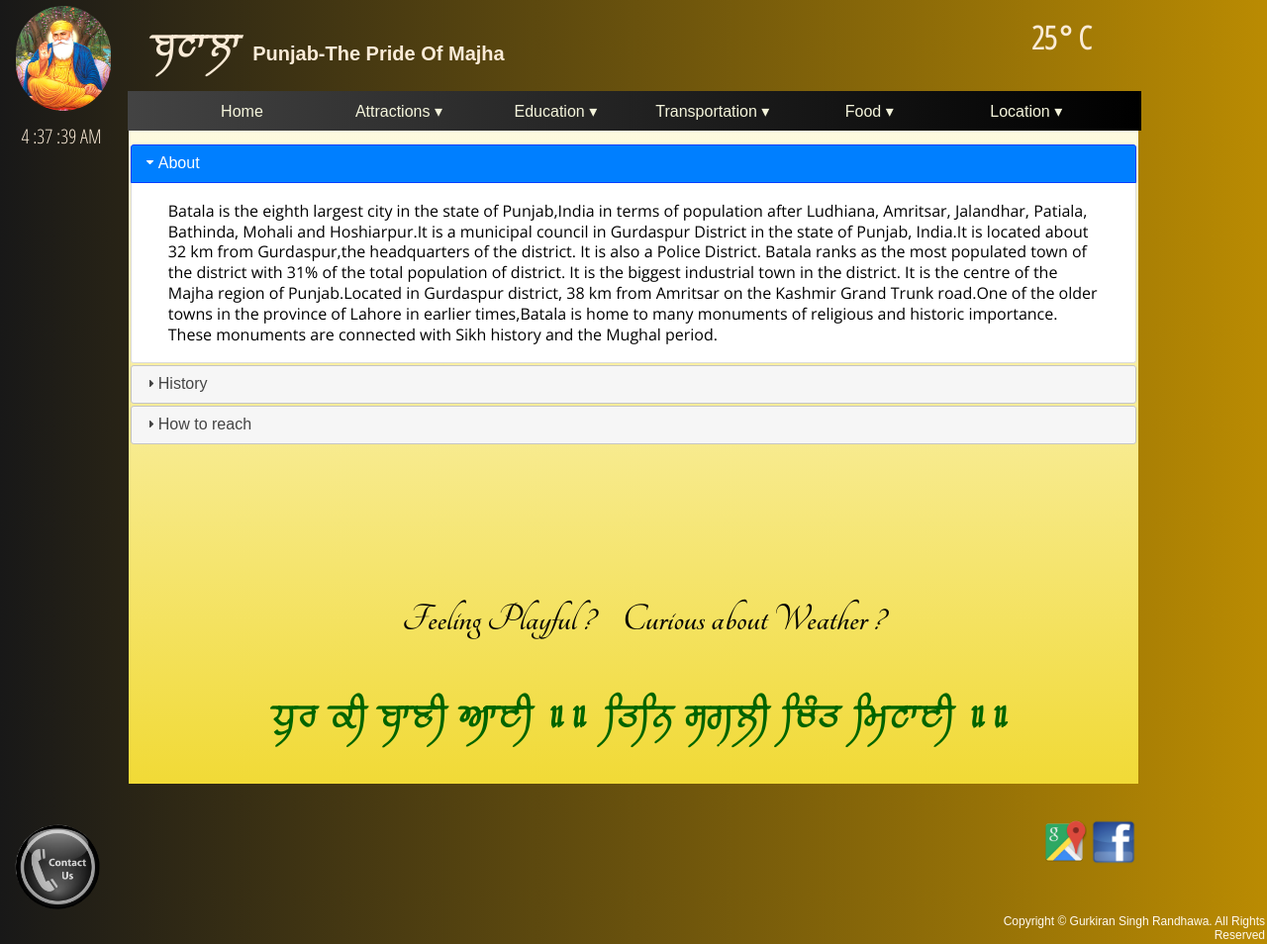
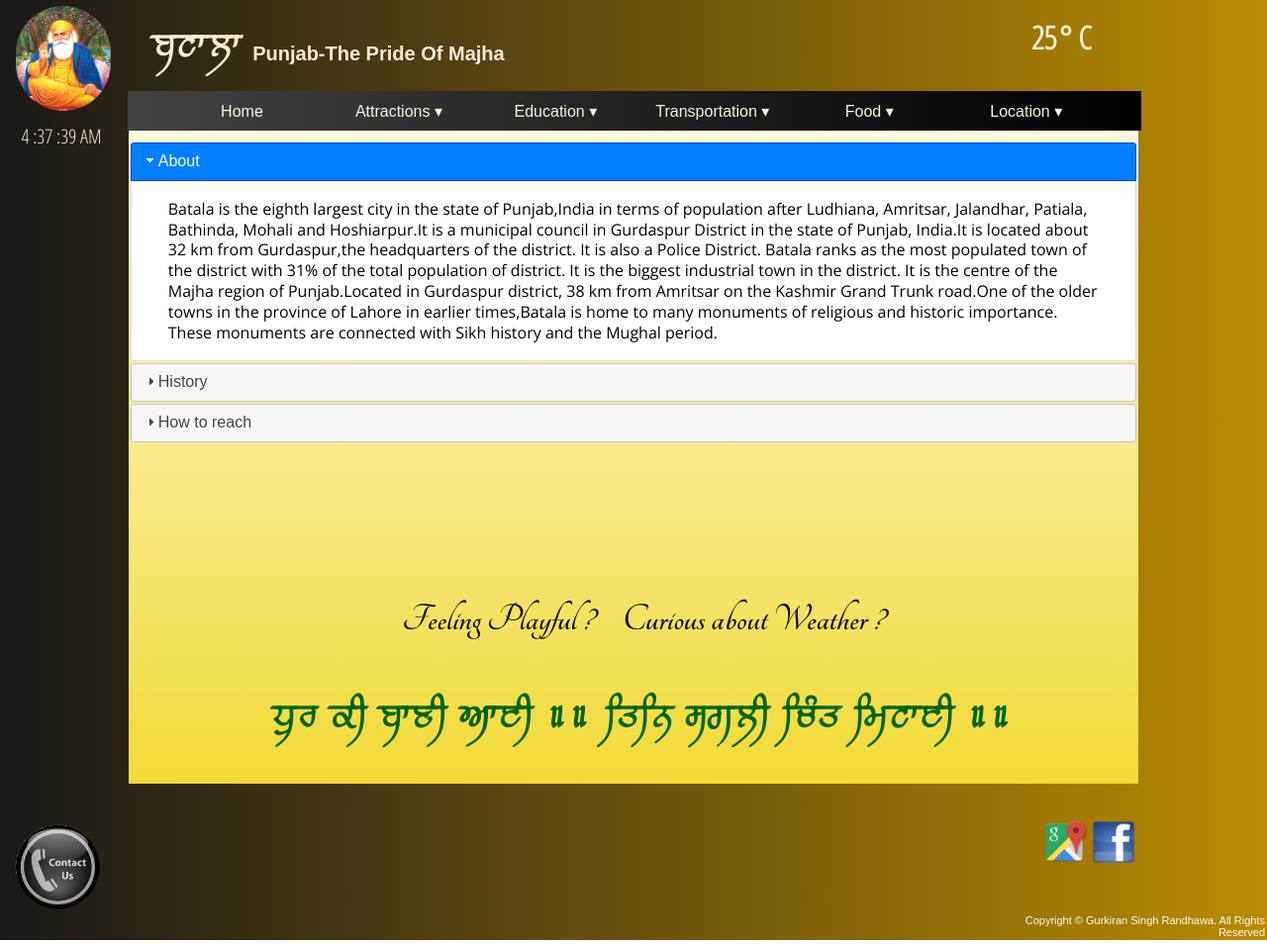
Before and after one commit to gurkiran/myHometown, a website: page public/index.html in a window 1280 px wide. Shown: the top 954 px of the page at 99% size. Drawn offline with nearby package versions, Linux system fonts and the light colour scheme; some packages are replaced by stand-ins of ours; a script that the page names is missing.

Commit message:
cleaning code

```diff
--- a/public/css/gallery.css
+++ b/public/css/gallery.css
@@ -170,7 +170,7 @@ heading p{
   margin-top: 50px;
   width:100%;
   height:380px;
-  overflow: auto;
+  overflow: visible;
 }
 
 
@@ -252,10 +252,9 @@ footer{
 
 #final {
   position: absolute;
-
   margin:0 auto;
   color: floralwhite;
-  font-size: 12px;
+  font-size: 11px;
   margin-top: 120px;
   margin-left: 77%;
 }
--- a/public/index.html
+++ b/public/index.html
@@ -108,7 +108,7 @@
                    <h3>About</h3>
                    <div class='text'><p> Batala is the eighth largest city in the state of Punjab,India in terms of population after Ludhiana, Amritsar, Jalandhar, Patiala, Bathinda, Mohali and Hoshiarpur.It is a municipal council in Gurdaspur District in the state of Punjab, India.It is located about 32 km from Gurdaspur,the headquarters of the district. It is also a Police District. Batala ranks as the most populated town of the district with 31% of the total population of district. It is the biggest industrial town in the district. It is the centre of the Majha region of Punjab.Located in Gurdaspur district, 38 km from Amritsar on the Kashmir Grand Trunk road.One of the older towns in the province of Lahore in earlier times,Batala is home to many monuments of religious and historic importance. These monuments are connected with Sikh history and the Mughal period.</p></div>
                    <h3>History</h3>
-                   <div class='text'><p>The city was founded in 1465 CE by Raja Ram Deo, a Bhati Rajput, during the reign of Bahlul Lodi ona piece of land given by Tatar Khan who was the Governor of Lahore Later, during the Mughal rule, Akbar gave it in jagir to his foster brother, Shamsher Khan. The city grew and developed under him.Batala was a very famous city of the Punjab region, just like Lahore, Jalandhar and other major cities in the 16th century,and it is 109 years older than Amritsar. The whole city was lying within a fort. It had 12 gates as entrances and exit. Some of them still survive       although their condition is in need of attention. In 1947, at the time of India's partition, Batala was included in Pakistan. But later Indian leaders realized that in this way the nearby major city of Amritsar would be surrounded by Pakistan on two sides. To avoid this danger to Amritsar, Batala was negotiated back to India from the British. For a total of 3 days, Batala was part of Pakistan, then added to Indian territory. During the political integration of India, Batala was included in the Punjab state </p></div>
+                   <div class='text'><p>The city was founded in 1465 CE by Raja Ram Deo, a Bhati Rajput, during the reign of Bahlul Lodi on piece of land given by Tatar Khan who was the Governor of Lahore Later, during the Mughal rule, Akbar gave it in jagir to his foster brother, Shamsher Khan. The city grew and developed under him.Batala was a very famous city of the Punjab region, just like Lahore, Jalandhar and other major cities in the 16th century,and it is 109 years older than Amritsar. The whole city was lying within a fort. It had 12 gates as entrances and exit. Some of them still survive       although their condition is in need of attention. In 1947, at the time of India's partition, Batala was included in Pakistan. But later Indian leaders realized that in this way the nearby major city of Amritsar would be surrounded by Pakistan on two sides. To avoid this danger to Amritsar, Batala was negotiated back to India from the British. For a total of 3 days, Batala was part of Pakistan, then added to Indian territory. During the political integration of India, Batala was included in the Punjab state </p></div>
                    <h3>How to reach</h3>
                    <div class='text'><p>This will be how to reach text soon !</p></div>
              </div>
```
